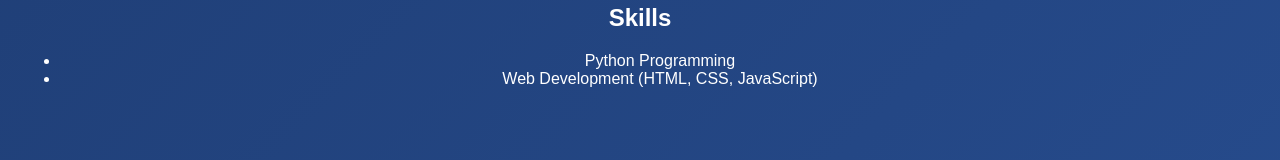
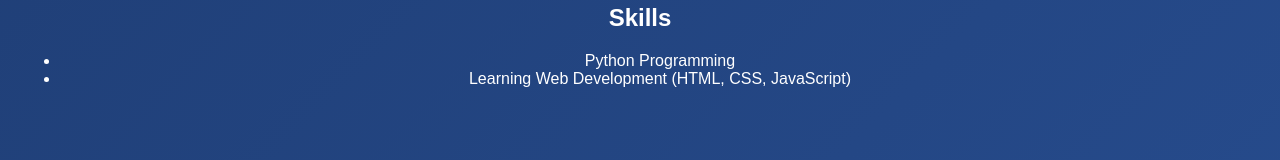
Before and after one commit to PrasoonAgarwal0/Portfolio-Website, a plain HTML site: page index.html in a window 1280 px wide. Shown: the part 540-700 px from the top of the page. Drawn offline with Linux system fonts and the light colour scheme.

Commit message:
Update index.html

```diff
--- a/index.html
+++ b/index.html
@@ -35,7 +35,7 @@
         <h2>Skills</h2>
         <ul>
             <li>Python Programming</li>
-            <li>Web Development (HTML, CSS, JavaScript)</li>
+            <li>Learning Web Development (HTML, CSS, JavaScript)</li>
         </ul>
     </section>
 
```
